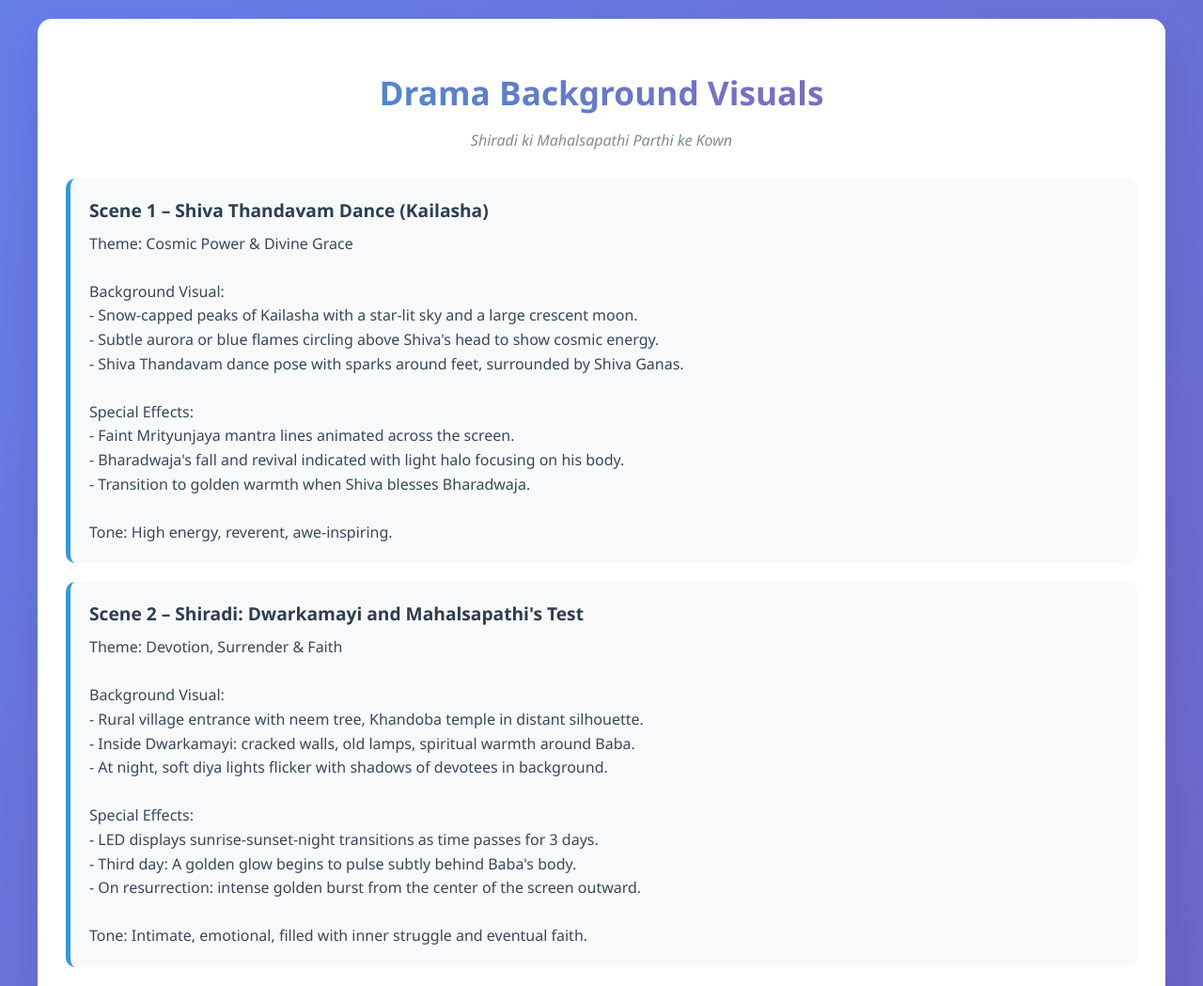
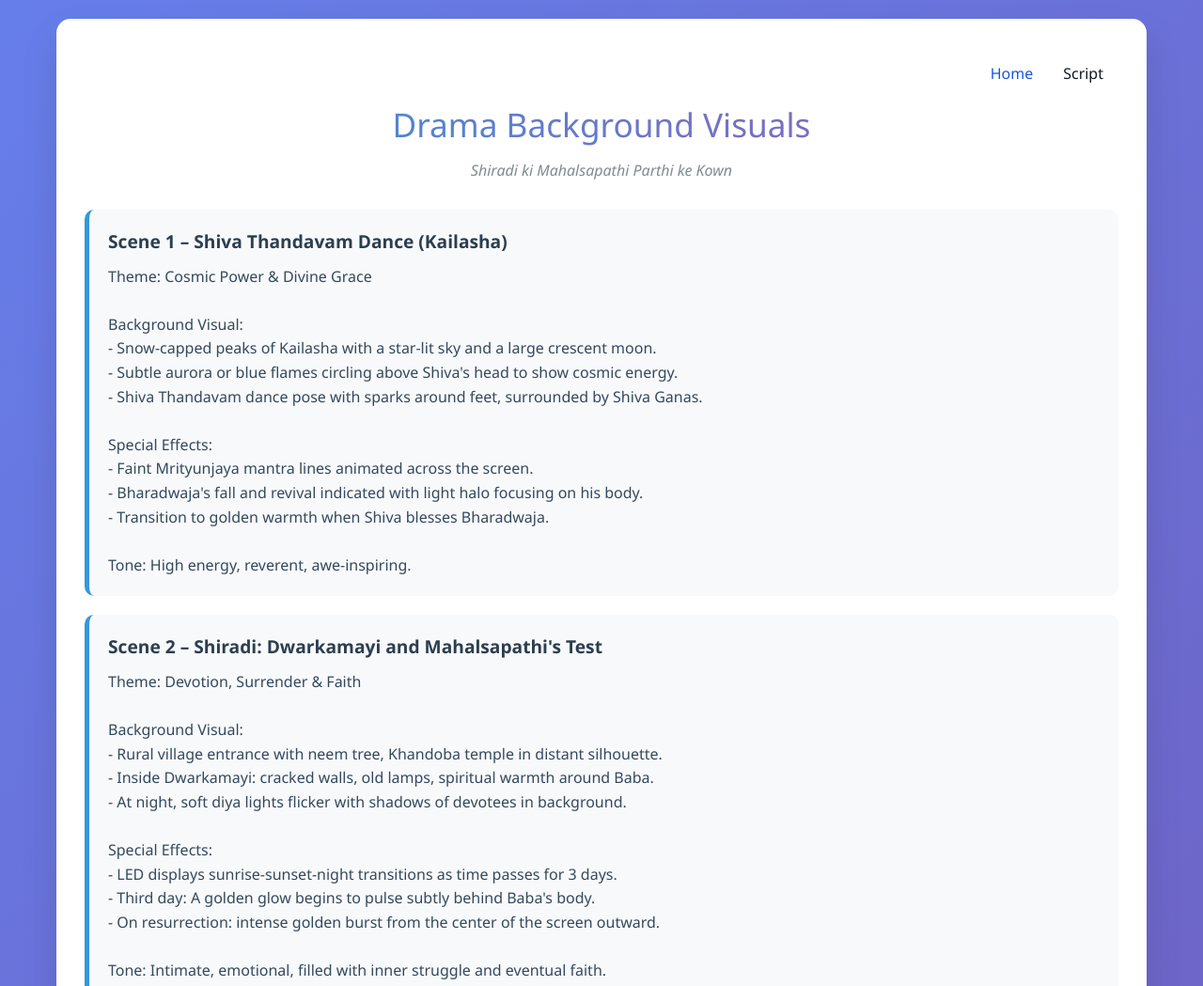
Before and after one commit to saiprasath2304/parthi-drama, a plain HTML site: page index.html in a window 1280 px wide. Shown: the top 1049 px of the page at 94% size. Drawn offline with nearby package versions, Linux system fonts and the light colour scheme.

Commit message:
navbar for script viewing

```diff
--- a/index.html
+++ b/index.html
@@ -5,6 +5,7 @@
     <meta name="viewport" content="width=device-width, initial-scale=1.0">
     <title>Drama Background Visuals PDF Generator</title>
     <script src="https://cdnjs.cloudflare.com/ajax/libs/jspdf/2.5.1/jspdf.umd.min.js"></script>
+    <link href="https://cdn.jsdelivr.net/npm/flowbite@3.1.2/dist/flowbite.min.css" rel="stylesheet" />
     <style>
         body {
             font-family: 'Segoe UI', Tahoma, Geneva, Verdana, sans-serif;
@@ -125,6 +126,28 @@
 </head>
 <body>
     <div class="container">
+        <nav class="bg-white border-gray-200 light:bg-gray-900">
+            <div class="max-w-screen-xl flex flex-wrap items-center justify-between mx-auto p-4">
+                <a href="https://flowbite.com/" class="flex items-center space-x-3 rtl:space-x-reverse">
+                </a>
+                <button data-collapse-toggle="navbar-default" type="button" class="inline-flex items-center p-2 w-10 h-10 justify-center text-sm text-gray-500 rounded-lg md:hidden hover:bg-gray-100 focus:outline-none focus:ring-2 focus:ring-gray-200 dark:text-gray-400 dark:hover:bg-gray-700 dark:focus:ring-gray-600" aria-controls="navbar-default" aria-expanded="false">
+                    <span class="sr-only">Open main menu</span>
+                    <svg class="w-5 h-5" aria-hidden="true" xmlns="http://www.w3.org/2000/svg" fill="none" viewBox="0 0 17 14">
+                        <path stroke="currentColor" stroke-linecap="round" stroke-linejoin="round" stroke-width="2" d="M1 1h15M1 7h15M1 13h15"/>
+                    </svg>
+                </button>
+                <div class="hidden w-full md:block md:w-auto" id="navbar-default">
+                <ul class="font-medium flex flex-col p-4 md:p-0 mt-4 border border-gray-100 rounded-lg bg-gray-50 md:flex-row md:space-x-8 rtl:space-x-reverse md:mt-0 md:border-0 md:bg-white light:bg-gray-800 md:light:bg-gray-900 light:border-gray-700">
+                    <li>
+                    <a href="/" class="block py-2 px-3 text-white bg-blue-700 rounded-sm md:bg-transparent md:text-blue-700 md:p-0 dark:text-white md:dark:text-blue-500" aria-current="page">Home</a>
+                    </li>
+                    <li>
+                    <a href="/Om Sri Sai Ram V3.docx.pdf" class="block py-2 px-3 text-gray-900 rounded-sm hover:underline md:hover:bg-transparent md:border-0 md:hover:text-blue-700 md:p-0 dark:text-black md:dark:hover:text-blue-500 dark:hover:bg-gray-700 dark:hover:text-white md:dark:hover:bg-transparent" target="_blank">Script</a>
+                    </li>
+                </ul>
+                </div>
+            </div>
+        </nav>
         <h1>Drama Background Visuals</h1>
         <p class="subtitle">Shiradi ki Mahalsapathi Parthi ke Kown</p>
 
@@ -339,5 +362,6 @@ Tone: Peaceful, fulfilled, spiritually uplifting.`
         // Initialize the page
         populateScenes();
     </script>
+    <script src="https://cdn.jsdelivr.net/npm/flowbite@3.1.2/dist/flowbite.min.js"></script>
 </body>
 </html>
```
